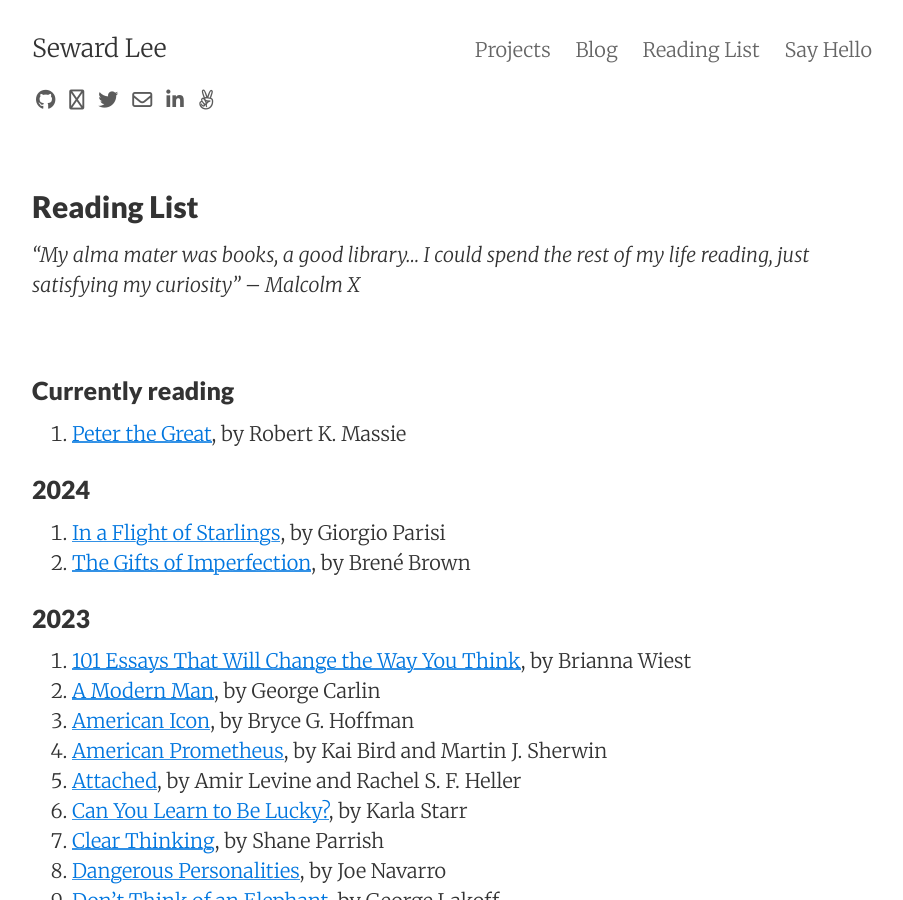
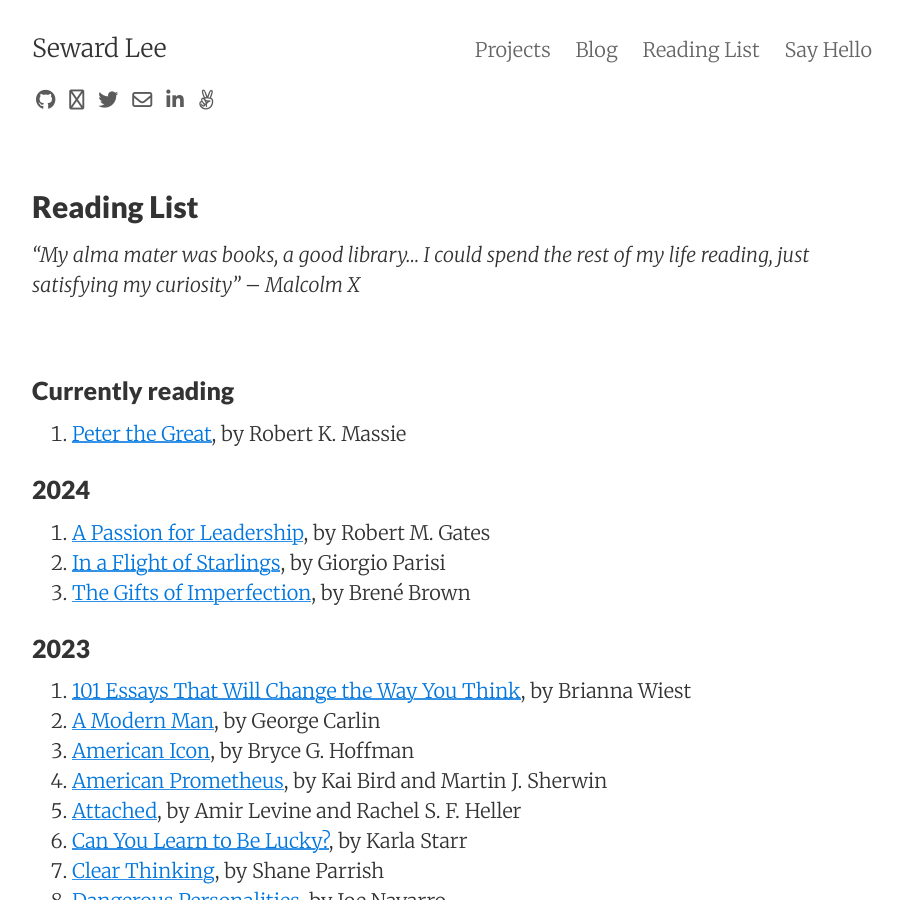
Before and after one commit to sewardlee337/sewardlee337.github.io, a Jekyll site: the page built from readinglist.md, in a window 1280 px wide and 900 px high. Shown: the whole window, without its empty margins (188-1091 px from the left). Built offline with Jekyll 4.4.1, drawn with Linux system fonts in a browser that asks for light colours; nearby versions of some CDN libraries.

Commit message:
update reading list

```diff
--- a/readinglist.md
+++ b/readinglist.md
@@ -17,6 +17,7 @@ _"My alma mater was books, a good library... I could spend the rest of my life r
 
 ### 2024
 
+1. [A Passion for Leadership](https://www.amazon.com/Passion-Leadership-Lessons-Change-Service/dp/0307949648), by Robert M. Gates
 1. [In a Flight of Starlings](https://www.amazon.com/Flight-Starlings-Wonders-Complex-Systems/dp/059349315X), by Giorgio Parisi
 1. [The Gifts of Imperfection](https://www.amazon.com/Gifts-Imperfection-Think-Supposed-Embrace-ebook/dp/B00BS03LL6/ref=tmm_kin_swatch_0?_encoding=UTF8&qid=&sr=), by Brené Brown
 
```
